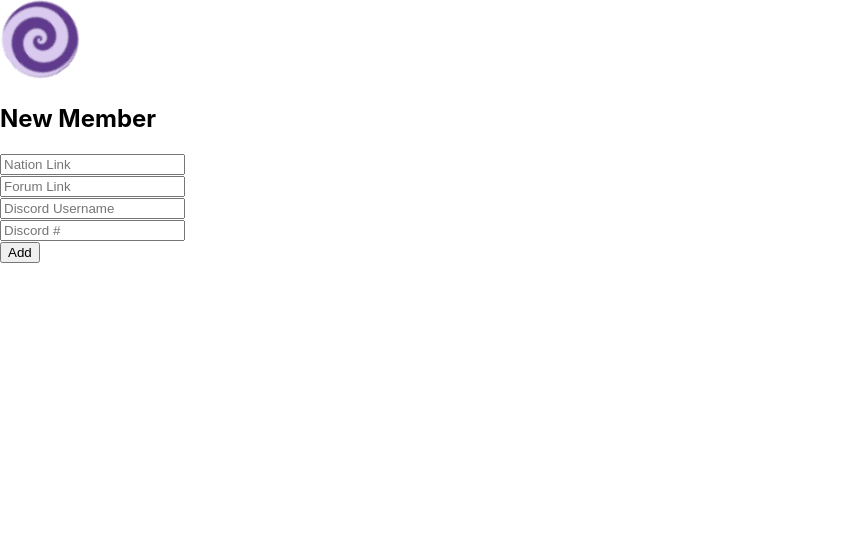
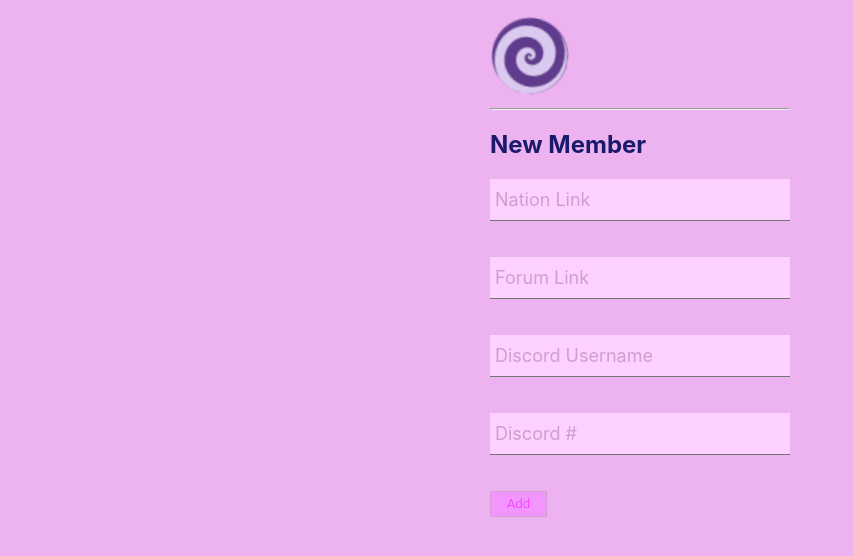
Before and after one commit to Toffrox/screwball, a React (Create React App) app: page / in a window 1280 px wide. Shown: the top 556 px of the page, without its empty margins (0-853 px from the left). Built offline with nearby package versions, Linux system fonts and the light colour scheme.

Commit message:
added css

```diff
--- a/package.json
+++ b/package.json
@@ -7,6 +7,7 @@
     "@testing-library/react": "^11.2.2",
     "@testing-library/user-event": "^12.6.0",
     "googleapis": "^66.0.0",
+    "node-sass": "^5.0.0",
     "react": "^17.0.1",
     "react-dom": "^17.0.1",
     "react-scripts": "4.0.1",
--- a/public/index.html
+++ b/public/index.html
@@ -24,7 +24,7 @@
       work correctly both with client-side routing and a non-root public URL.
       Learn how to configure a non-root public URL by running `npm run build`.
     -->
-    <title>React App</title>
+    <title>Screwball</title>
   </head>
   <body>
     <noscript>You need to enable JavaScript to run this app.</noscript>
--- a/src/App.css
+++ b/src/App.css
@@ -1,9 +1,14 @@
-.App {
-  text-align: center;
+body {
+  margin: 1em;
+  display: flex;
+  justify-content: center;
+  align-items: center;
+  background-color: #ecb3f0;
+  color:#1a1a6b;
 }
 
 #logo {
-  height: 10vmin;
+  height: 5em;
   pointer-events: none;
 }
 
@@ -11,21 +16,6 @@
   #logo {
     animation: logo-spin infinite 20s linear;
   }
-}
-
-.App-header {
-  background-color: #282c34;
-  min-height: 100vh;
-  display: flex;
-  flex-direction: column;
-  align-items: center;
-  justify-content: center;
-  font-size: calc(10px + 2vmin);
-  color: white;
-}
-
-.App-link {
-  color: #61dafb;
 }
 
 @keyframes logo-spin {
@@ -36,3 +26,29 @@
     transform: rotate(360deg);
   }
 }
+
+button {
+	display:inline-block;
+	padding:0.35em 1.2em;
+  border:0.1em solid #d19dce;
+	margin:0 0.3em 0.3em 0;
+	border-radius:0.12em;
+	box-sizing: border-box;
+	text-decoration:none;
+	font-family:'Roboto',sans-serif;
+	font-weight:300;
+  color:#f12fff;
+  background-color: #f395ff;
+	text-align:center;
+	transition: all 0.2s;
+}
+button:hover {
+	color:#f675ff;
+	background-color:#fbbcff;
+}
+@media all and (max-width:30em){
+    button {
+	    display: block;
+	    margin:0.4em auto;
+    }
+}
--- a/src/App.js
+++ b/src/App.js
@@ -7,8 +7,10 @@ function App() {
   return (
     <div>
       <img id="logo" src="logo-small.png" alt="Logo"></img>
-      <h2>New Member</h2>
-      <AddMember/>
+      <hr></hr>
+      <div class="rest">
+        <AddMember/>
+      </div>
     </div>
   );
 }
--- /dev/null
+++ b/src/new_member/Member.css
@@ -0,0 +1,3 @@
+/*h2 {
+    color:#1a1a6b;
+}*/
--- a/src/new_member/Member.js
+++ b/src/new_member/Member.js
@@ -1,7 +1,8 @@
 import { useState } from 'react';
-import Field from './MemberField';
+import Field from './MemberField/MemberField';
 import Message from './Message';
 import validMember from './validMember';
+import './Member.css';
 
 const AddMember = () =>
 {
@@ -29,6 +30,7 @@ const AddMember = () =>
 
     return (
         <div>
+            <h2>New Member</h2>
             <form onSubmit={handleSubmit}>
                 <Field name="Nation Link" initial={nation} set={e => setNation(e.target.value)}/>
                 <Field name="Forum Link" initial={forum} set={e => setForum(e.target.value)}/>
--- /dev/null
+++ b/src/new_member/MemberField/MemberField.css
@@ -0,0 +1,96 @@
+* { box-sizing:border-box; }
+
+/* form starting stylings ------------------------------- */
+.group 			  {
+  position:relative;
+  margin-bottom: 1em;
+}
+input 				{
+  font-size:18px;
+  padding:10px 10px 10px 5px;
+  display:block;
+  width:300px;
+  border:none;
+  border-bottom:1px solid #757575;
+  background-color: #fcd0ff;
+  color: #3f004e;
+}
+input:focus 		{ outline:none; }
+
+/* LABEL ======================================= */
+label 				 {
+  color:#d19dce;
+  font-size:18px;
+  font-weight:normal;
+  position:absolute;
+  pointer-events:none;
+  left:5px;
+  top:10px;
+  transition:0.2s ease all;
+  -moz-transition:0.2s ease all;
+  -webkit-transition:0.2s ease all;
+}
+
+/* active state */
+input:focus ~ label, input:valid ~ label 		{
+  top:-20px;
+  font-size:14px;
+  color:#5264AE;
+}
+
+/* BOTTOM BARS ================================= */
+.bar 	{ position:relative; display:block; width:300px; }
+.bar:before, .bar:after 	{
+  content:'';
+  height:2px;
+  width:0;
+  bottom:1px;
+  position:absolute;
+  background:#5264AE;
+  transition:0.2s ease all;
+  -moz-transition:0.2s ease all;
+  -webkit-transition:0.2s ease all;
+}
+.bar:before {
+  left:50%;
+}
+.bar:after {
+  right:50%;
+}
+
+/* active state */
+input:focus ~ .bar:before, input:focus ~ .bar:after {
+  width:50%;
+}
+
+/* HIGHLIGHTER ================================== */
+.highlight {
+  position:absolute;
+  height:60%;
+  width:100px;
+  top:25%;
+  left:0;
+  pointer-events:none;
+  opacity:0.5;
+}
+
+/* active state */
+input:focus ~ .highlight {
+  -webkit-animation:inputHighlighter 0.3s ease;
+  -moz-animation:inputHighlighter 0.3s ease;
+  animation:inputHighlighter 0.3s ease;
+}
+
+/* ANIMATIONS ================ */
+@-webkit-keyframes inputHighlighter {
+	from { background:#5264AE; }
+  to 	{ width:0; background:transparent; }
+}
+@-moz-keyframes inputHighlighter {
+	from { background:#5264AE; }
+  to 	{ width:0; background:transparent; }
+}
+@keyframes inputHighlighter {
+	from { background:#5264AE; }
+  to 	{ width:0; background:transparent; }
+}
--- a/src/new_member/MemberField.js
+++ b/src/new_member/MemberField/MemberField.js
@@ -1,13 +1,19 @@
+import './MemberField.css'
+
 const Field = ({name, initial, set}) =>
 {
     return (
-        <div>
+        <div class="group">
             <input
-                placeholder={name}
+                //placeholder={name}
                 type="text"
                 value={initial}
                 onInput={set}
+                required
             />
+            <span class="highlight"></span>
+            <span class="bar"></span>
+            <label>{name}</label>
             <br></br>
         </div>
 
--- a/src/new_member/validMember.js
+++ b/src/new_member/validMember.js
@@ -1,22 +1,15 @@
 
 const validMember = ({nation, forum, disUser, disNum}) =>
 {
-    if (nation && forum && disUser && disNum)
+    if (nation.slice(0, 37) !== "https://politicsandwar.com/nation/id=" || forum.slice(0, 25) !== "https://bkpw.net/profile/")
     {
-        if (nation.slice(0, 37) !== "https://politicsandwar.com/nation/id=" || forum.slice(0, 25) !== "https://bkpw.net/profile/")
-        {
-            return "Invalid links!"
-        }
-        else
-        {
-            return "Member Added"
-        }
-
+        return "Invalid links!"
     }
     else
     {
-        return "Fields are empty!"
+        return "Member Added"
     }
+
 }
 
 export default validMember;
```
Also changed, not shown: 2 other files (tests, documents, lock files or other folders).
